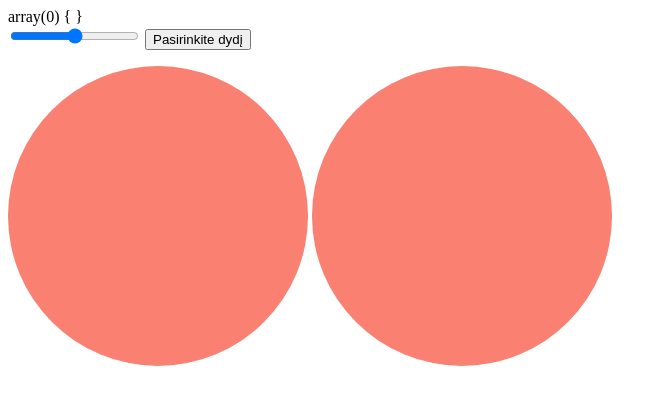
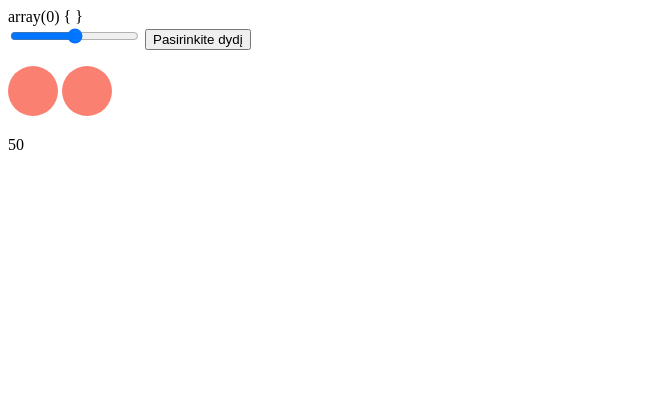
Before and after one commit to JusteKamaityte/Laravel_app, a PHP site: page / in a window 1280 px wide. Shown: the top 405 px of the page, without its empty margins (0-667 px from the left). Run offline with PHP 8.4, Linux system fonts and the light colour scheme.

Commit message:
formos slider range

```diff
--- a/index.php
+++ b/index.php
@@ -1,16 +1,14 @@
 <?php
-$default_size = 300;
+$default_size = 200;
 $object_size = $default_size;
-//
-//function size(float $x): float{
-//
-//}
-//
-//$atsakymas = ''
+
 
 if (isset($_POST['object'])) {
     $object_size = $default_size * (($_POST['object'] / 100) * 2);
-
+    $slider = $_POST['object'];
+}else{
+    $object_size = 50 . 'px';
+    $slider = 50;
 }
 
 
@@ -27,7 +25,6 @@ var_dump($_POST);
             background: salmon;
         }
 
-
     </style>
 </head>
 <body>
@@ -37,12 +34,10 @@ var_dump($_POST);
     </label>
     <button name="action" >Pasirinkite dydį</button>
 </form>
-
 <div class="object" >
     <div class="object_2"  style="height:<?php print $object_size; ?>;px; width:<?php print $object_size; ?>;px;"> </div>
     <div class="object_1"  style="height:<?php print $object_size; ?>;px; width:<?php print $object_size; ?>;px;"> </div>
-
 </div>
-
+<p><?php print $slider ?></p>
 </body>
 </html>
```
